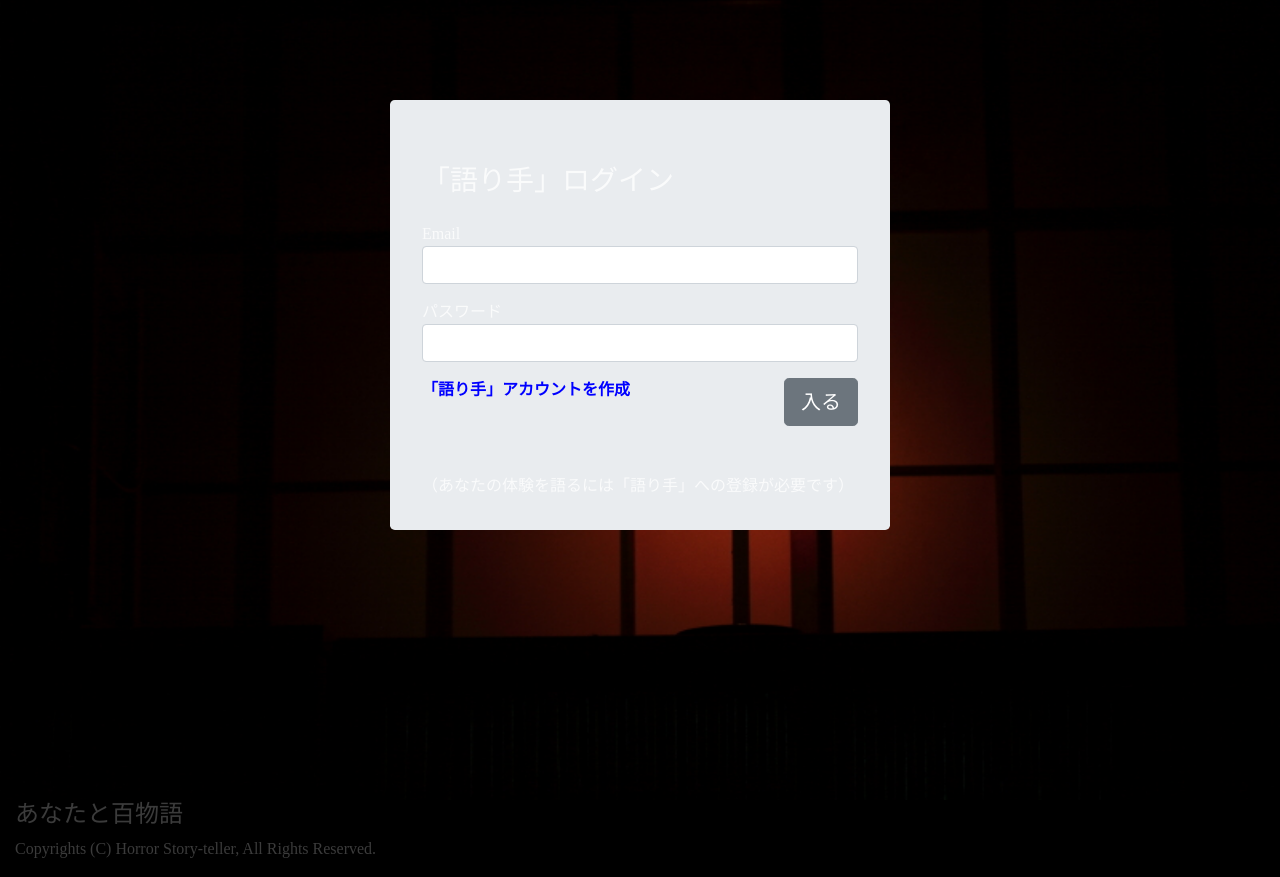
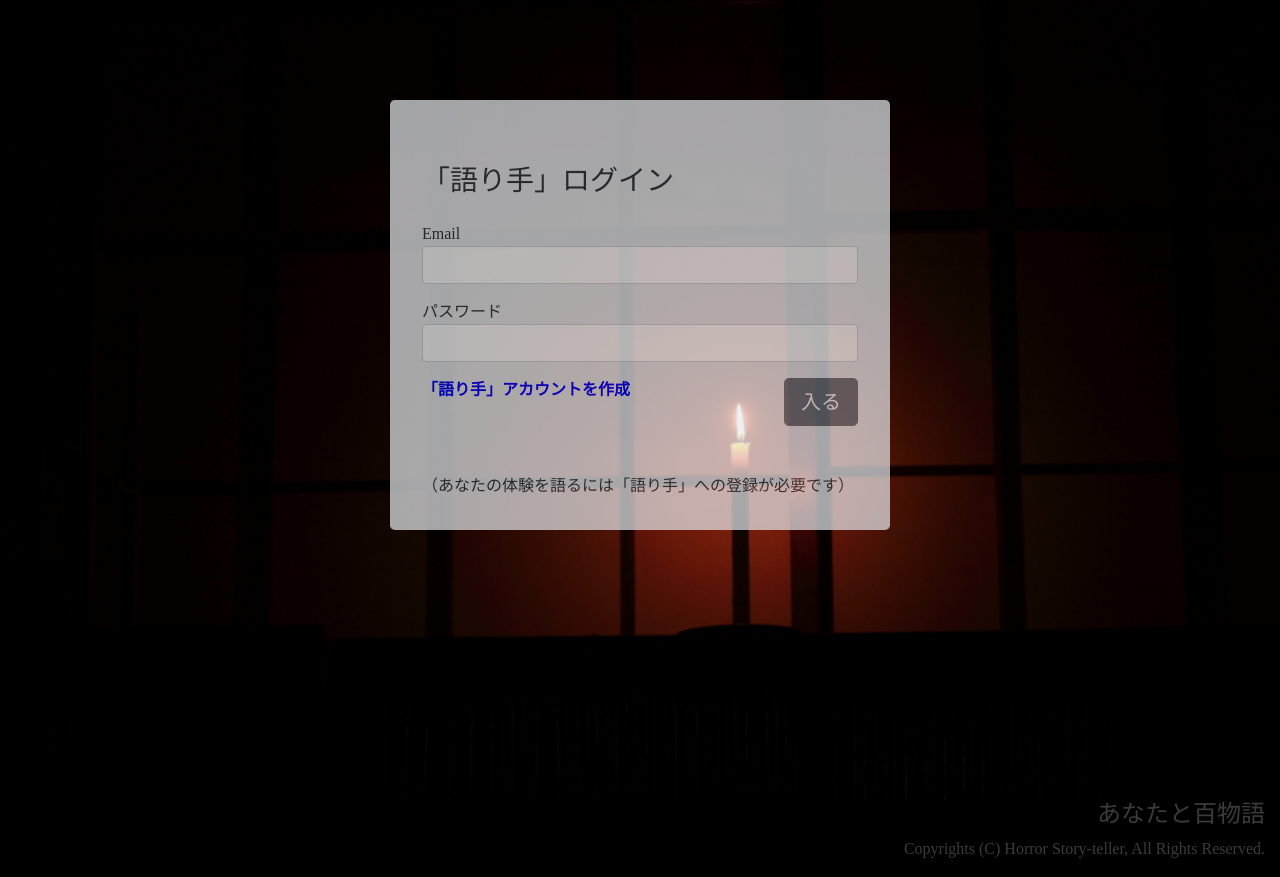
Before and after one commit to kichis/a_hundred_horror, a PHP site: page /login.php in a window 1280 px wide. Shown: the part 104-981 px from the top of the page. Run offline with PHP 8.4, Linux system fonts and the light colour scheme; the visitor is signed in with stand-in values (Sample User, id 1); a stand-in replaces the project's code that opens the database connection.

Commit message:
copyright.php、login.php調整完了

```diff
--- a/copyright.php
+++ b/copyright.php
@@ -1,5 +1,3 @@
-<!-- あとはスタイル -->
-
 <!DOCTYPE html>
 <html lang="ja">
 <body>
--- a/css/style.css
+++ b/css/style.css
@@ -97,26 +97,21 @@ nav a:hover{
     font-family: 'Sawarabi Gothic', sans-serif;
 }
 
+/* ok */
+/* copyright.php */
 #copyright{
-    /* height: 200px; */
-    /* text-align: end; */
+    text-align: end;
     opacity: 0.3;
-    /* padding-top: 100px; */
 }
 
+/* ok */
 /* login.php */
 #login_1{
     width: 500px;
+    opacity:0.7;
     padding-top: 100px;
 }
-#login_1 form{
-    /* background-color:gray; */
-    /* opacity:0.5; */
-}
-#login_1 div{
-    /* z-index: 10;
-    color: black; */
-}
+
 
 /* signin.php */
 #mainImage #signin_1{
--- a/home.php
+++ b/home.php
@@ -32,7 +32,7 @@ $pdo = db_conn();
     <!-- base font -->
     <link href="https://fonts.googleapis.com/css2?family=Noto+Serif+JP:wght@500&display=swap" rel="stylesheet">
     <!-- specific font -->
-    <link href="https://fonts.googleapis.com/css2?family=Noto+Serif+JP:wght@700&display=swap" rel="stylesheet">
+    <!-- <link href="https://fonts.googleapis.com/css2?family=Noto+Serif+JP:wght@700&display=swap" rel="stylesheet"> -->
 
     <!-- logout font -->
     <link href="https://fonts.googleapis.com/css2?family=Sawarabi+Gothic&display=swap" rel="stylesheet">
--- a/login.php
+++ b/login.php
@@ -12,14 +12,16 @@ include("funcs.php");
     <meta name="viewport" content="width=device-width, initial-scale=1.0">
 
 <!-- スタイルは後で -->
-    <link rel="stylesheet" href="css/style.css">
     <!-- base font -->
     <link href="https://fonts.googleapis.com/css2?family=Noto+Serif+JP:wght@500&display=swap" rel="stylesheet">
     <!-- specific font -->
-    <link href="https://fonts.googleapis.com/css2?family=Noto+Serif+JP:wght@700&display=swap" rel="stylesheet">
+    <!-- <link href="https://fonts.googleapis.com/css2?family=Noto+Serif+JP:wght@700&display=swap" rel="stylesheet"> -->
+
     <!-- Bootstrap -->
     <link rel="stylesheet" href="https://stackpath.bootstrapcdn.com/bootstrap/4.5.0/css/bootstrap.min.css" integrity="sha384-9aIt2nRpC12Uk9gS9baDl411NQApFmC26EwAOH8WgZl5MYYxFfc+NcPb1dKGj7Sk" crossorigin="anonymous">
-    <title>あなたと百物語 ｜ ログイン</title>
+    <link rel="stylesheet" href="css/style.css">
+
+<title>あなたと百物語 ｜ ログイン</title>
 
 </head>
 
@@ -41,8 +43,8 @@ include("funcs.php");
     ?>
 
     <div id="mainImage">
-        <div id="login_1" class="mx-auto">
-            <form method="post" action="login_act.php" class="">
+        <div id="login_1" class="text-dark mx-auto">
+            <form method="post" action="login_act.php">
                 <div class="jumbotron pb-3">
                     <h3 class="mb-4">「語り手」ログイン</h3>
 
```
Also changed, not shown: README.md.
